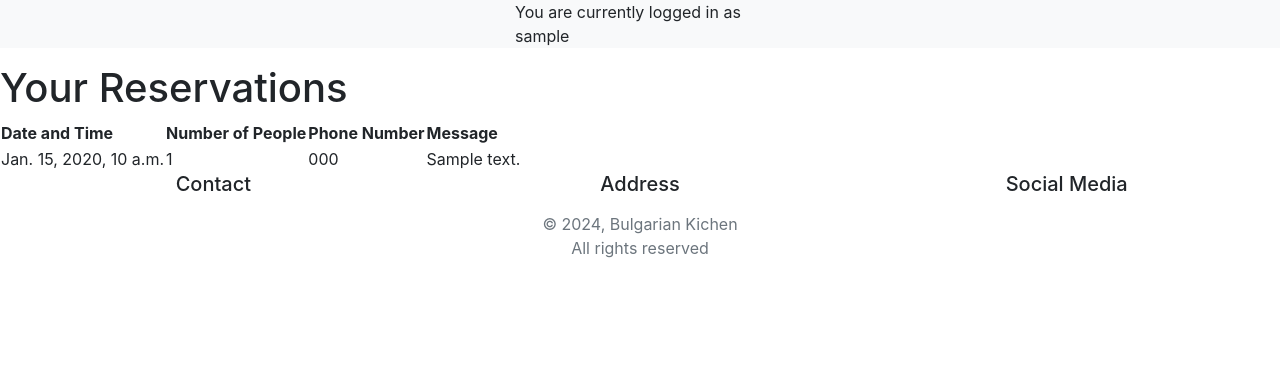
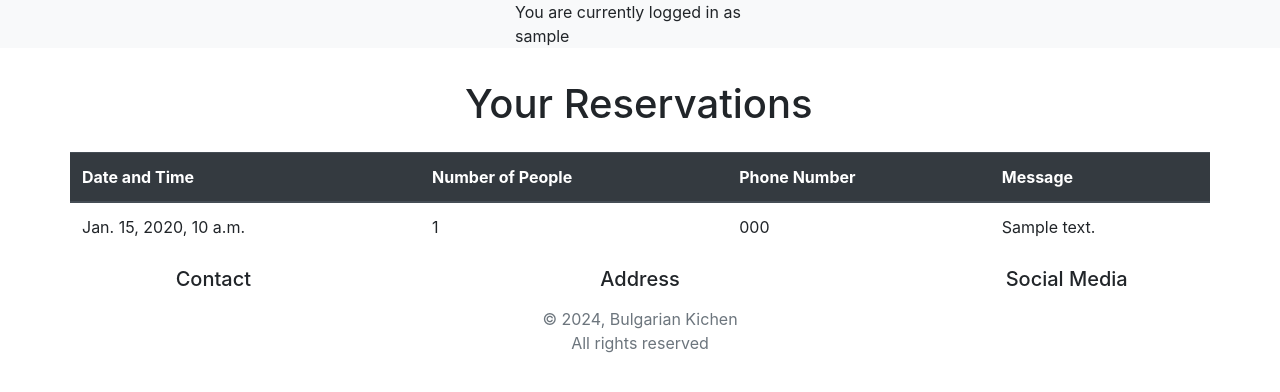
Before and after one commit to IvoSt98/bg-kitchen, a Django app: page /view/ in a window 1280 px wide. Shown: the part 56-448 px from the top of the page. Run offline with Django 4.2, Linux system fonts and the light colour scheme; a user stored in the database is signed in; tables that the repository leaves empty hold one stand-in row (values such as "Sample post").

Commit message:
Styling the view_reservation

```diff
--- a/restaurant/templates/restaurant/view_reservation.html
+++ b/restaurant/templates/restaurant/view_reservation.html
@@ -1,23 +1,32 @@
 {% extends "base.html" %}
 
 {% block content %}
+<div class="container">
+  <div class="row">
+    <div class="col-md mt-3 offset-sm-3 offset-md-3 offset-md-4">
       <h1>Your Reservations</h1>
-  <table>
-    <thead>
+    </div>
+  </div>
+  <div class="row">
+    <table class="table">
+      <div class="col-md mt-3 offset-sm-3 offset-md-3 offset-md-4">
+        <thead class="thead-dark">
           <tr>
-        <th>Date and Time</th>
-        <th>Number of People</th>
-        <th>Phone Number</th>
-        <th>Message</th>
+            <th scope="col">Date and Time</th>
+            <th scope="col">Number of People</th>
+            <th scope="col">Phone Number</th>
+            <th scope="col">Message</th>
           </tr>
         </thead>
+      </div>
+      <div class="col-md mt-3 offset-sm-3 offset-md-3 offset-md-4">
         <tbody>
           {% for reservation in reservations %}
-        <tr>
+          <tr scope="row">
             <td>{{ reservation.date_and_time }}</td>
             <td>{{ reservation.people }}</td>
             <td>{{ reservation.phone_number }}</td>
-          <td>{{ reservation.message }}</td>
+            <td class="modal-dialog modal-xl">{{ reservation.message }}</td>
           </tr>
           {% empty %}
           <tr>
@@ -25,5 +34,8 @@
           </tr>
           {% endfor %}
         </tbody>
+      </div>
     </table>
+  </div>
+</div>
 {% endblock %}
```
Lines whose indentation alone changed are shown as unchanged.
